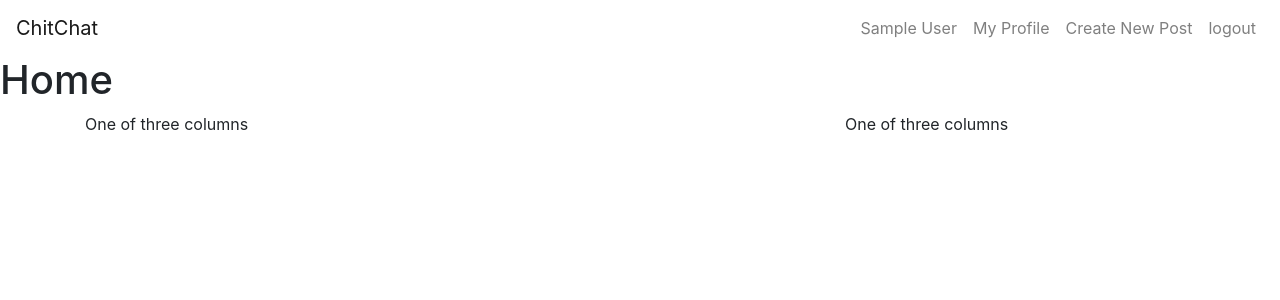
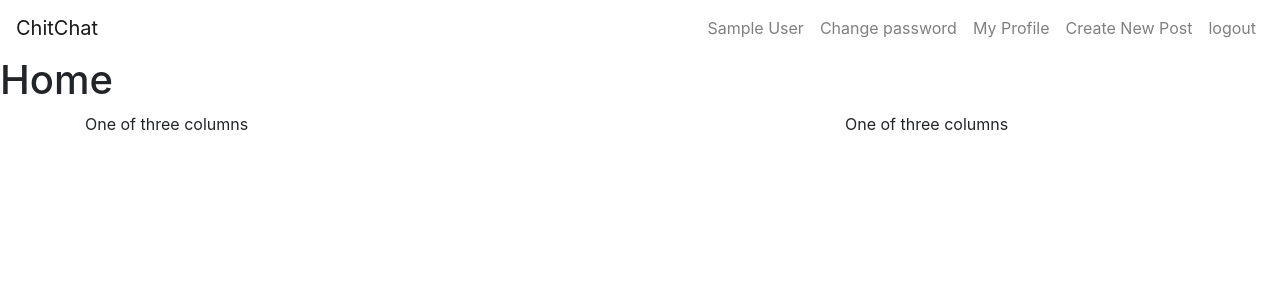
Before and after one commit to Bereket-U/ChitChat, a Django app: page /home/ in a window 1280 px wide. Shown: the top 300 px of the page. Run offline with Django 3.2, Linux system fonts and the light colour scheme; the visitor is signed in with stand-in values (Sample User, id 1); data that the repository does not hold is empty; some libraries are stand-ins or nearby versions.

Commit message:
add change password functionality

```diff
--- a/chitchat/main_app/templates/base.html
+++ b/chitchat/main_app/templates/base.html
@@ -39,7 +39,11 @@
                 >{{user.first_name}} {{user.last_name}}</a
               >
             </li>
-
+            <li class="nav-item">
+              <a href="{% url 'change_password' %}" class="nav-link"
+                >Change password</a
+              >
+            </li>
             <li class="nav-item">
               <a href="{% url 'profile' %}" class="nav-link">My Profile</a>
             </li>
--- a/chitchat/main_app/urls.py
+++ b/chitchat/main_app/urls.py
@@ -24,4 +24,5 @@ urlpatterns = [
   path('post/<int:pk>/update/', views.PostUpdate.as_view(), name='post_update'),
   path('post/<int:pk>/delete/', views.PostDelete.as_view(), name='post_delete'),
   path('edit_profile/', views.UserEditView.as_view(), name='edit_profile'),
+  path('change_password/', views.PasswordsChangeView.as_view(), name='change_password'),
 ]
--- a/chitchat/main_app/views.py
+++ b/chitchat/main_app/views.py
@@ -6,6 +6,9 @@ from .models import Post, Comment, Photo
 from django.views.generic import CreateView, UpdateView, DeleteView
 import uuid
 import boto3
+from django.contrib.auth.forms import PasswordChangeForm
+from django.contrib.auth.views import PasswordChangeView
+
 
 
 
@@ -129,3 +132,8 @@ class UserEditView(UpdateView):
 
     def get_object(self):
         return self.request.user
+
+class PasswordsChangeView(PasswordChangeView):
+    from_class = PasswordChangeForm
+    template_name = 'main_app/change_password_form.html'
+    success_url = '/edit_profile/'
```
Also changed, not shown: chitchat/main_app/templates/main_app/change_password_form.html (added, +14 -0 lines).
